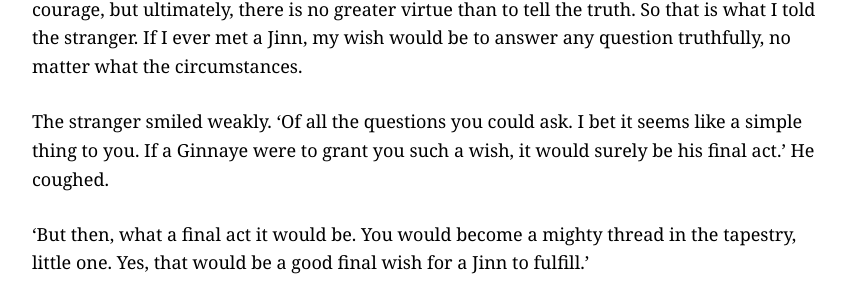
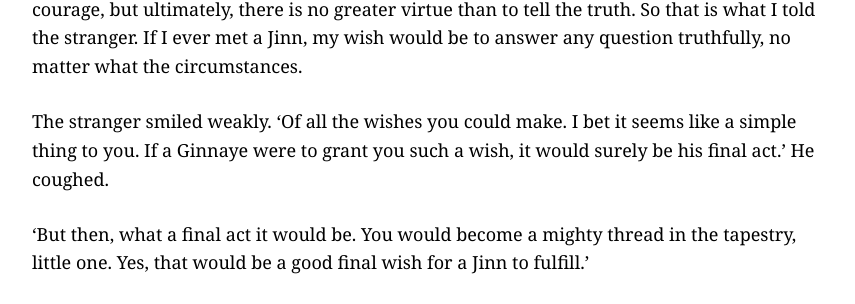
Before and after one commit to pbloem/profane-tmesis, a Jekyll site: the page built from a-veil-of-brightness.md, in a window 1280 px wide and 900 px high, scrolled down 6544 px. Shown: the part 151-455 px from the top of the window, without its empty margins (208-1063 px from the left). Built offline with Jekyll 4.4.1, drawn with Linux system fonts in a browser that asks for light colours; our own code applies the rules of GitHub Pages for plain Markdown files.

Commit message:
Update a-veil-of-brightness.md

```diff
--- a/a-veil-of-brightness.md
+++ b/a-veil-of-brightness.md
@@ -117,7 +117,7 @@ I had always believed that it was the greed and the malice in such wishes that i
 
 And truth, I knew, is the greatest virtue. It may take great pains at the time, it may take courage, but ultimately, there is no greater virtue than to tell the truth. So that is what I told the stranger. If I ever met a Jinn, my wish would be to answer any question truthfully, no matter what the circumstances.
 
-The stranger smiled weakly. 'Of all the questions you could ask. I bet it seems like a simple thing to you. If a Ginnaye were to grant you such a wish, it would surely be his final act.' He coughed.
+The stranger smiled weakly. 'Of all the wishes you could make. I bet it seems like a simple thing to you. If a Ginnaye were to grant you such a wish, it would surely be his final act.' He coughed.
 
 'But then, what a final act it would be. You would become a mighty thread in the tapestry, little one. Yes, that would be a good final wish for a Jinn to fulfill.'
 
```
